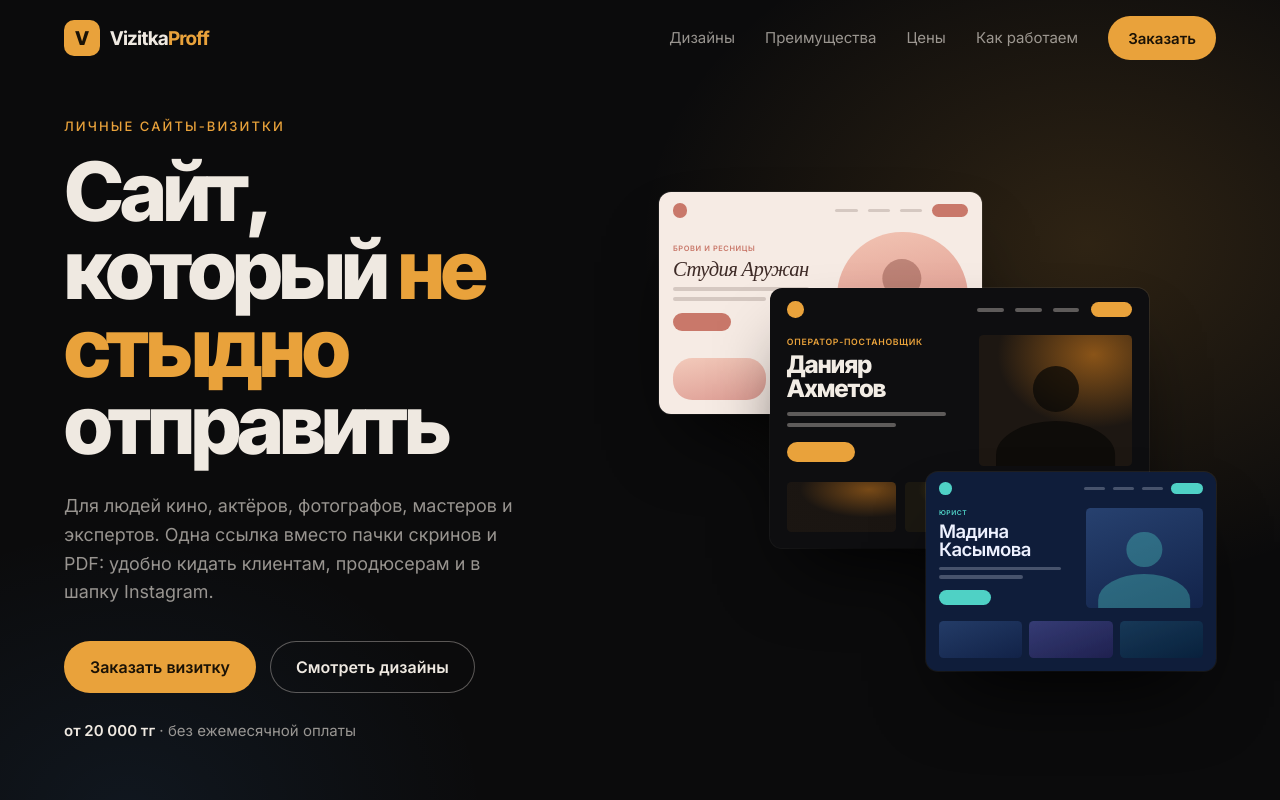
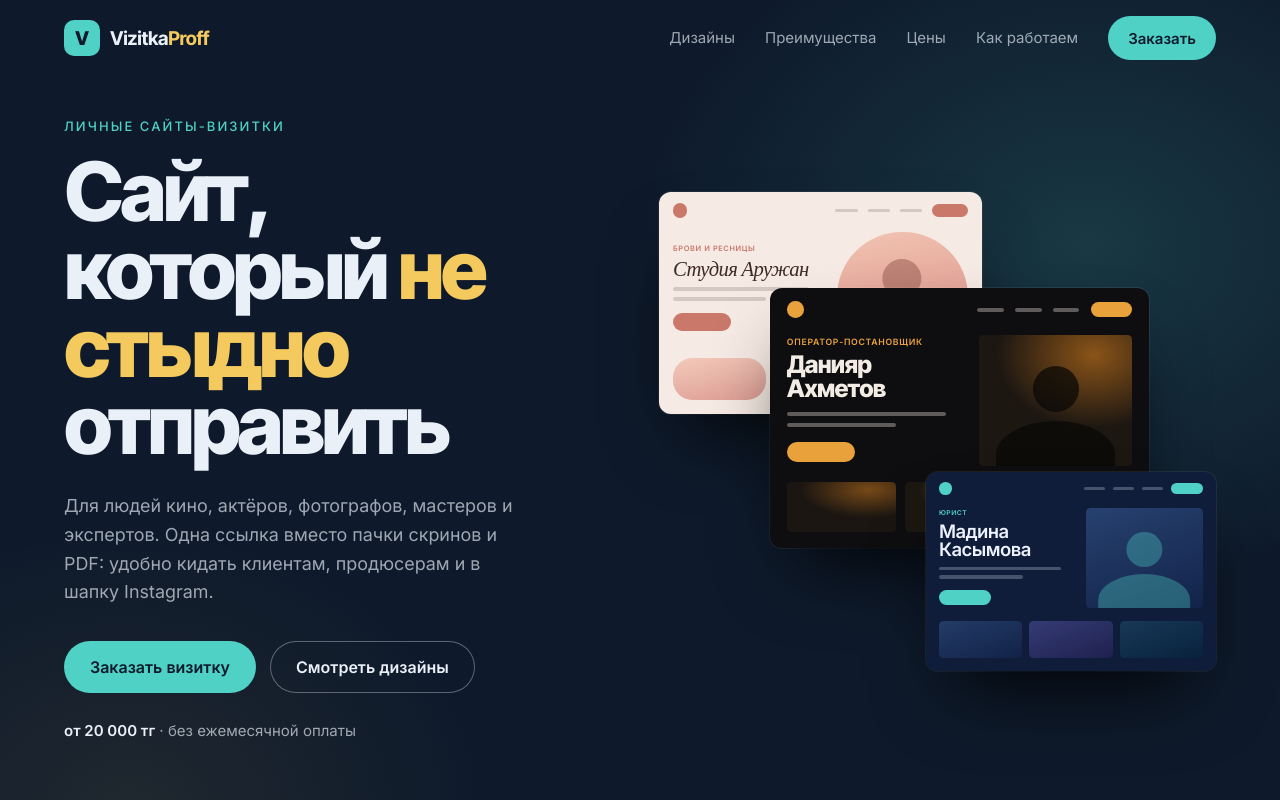
Before and after one commit to vizitkaproff/vizitkaproff.github.io, a plain HTML site: page index.html in a window 1280 px wide. Shown: the top 800 px of the page. Drawn offline with nearby package versions, Linux system fonts and the light colour scheme; a web font is replaced by a local one.

Commit message:
Палитра «Ночной синий»: тёмно-синий фон, бирюзовые кнопки, золотые акценты
Co-Authored-By: Claude Opus 5.5 <noreply@anthropic.com>

```diff
--- a/style.css
+++ b/style.css
@@ -1,12 +1,13 @@
 :root {
-  --bg: #0b0b0c;
-  --bg-2: #121214;
-  --card: #161618;
-  --line: rgba(239, 233, 225, 0.12);
-  --ink: #efe9e1;
-  --muted: rgba(239, 233, 225, 0.62);
-  --accent: #e9a23b;
-  --accent-ink: #1a1206;
+  --bg: #0e1a2b;
+  --bg-2: #12223a;
+  --card: #1a2c46;
+  --line: rgba(234, 240, 247, 0.12);
+  --gold: #f4c95d;
+  --ink: #eaf0f7;
+  --muted: rgba(234, 240, 247, 0.66);
+  --accent: #4fd1c5;
+  --accent-ink: #0e1a2b;
   --radius: 16px;
   --wrap: min(1200px, 100% - 2 * clamp(20px, 5vw, 64px));
   --display: "Inter Tight", "Inter", system-ui, sans-serif;
@@ -38,20 +39,20 @@ img { display: block; max-width: 100%; height: auto; }
   border-radius: 999px; background: var(--accent); color: var(--accent-ink); font: 600 16px/1 var(--body);
   transition: transform 0.25s var(--ease), box-shadow 0.25s, background 0.25s;
 }
-.btn:hover { transform: translateY(-2px); box-shadow: 0 10px 30px -10px rgba(233, 162, 59, 0.6); }
+.btn:hover { transform: translateY(-2px); box-shadow: 0 10px 30px -10px rgba(79, 209, 197, 0.6); }
 .btn:active { transform: translateY(0) scale(0.98); }
-.btn--ghost { background: transparent; color: var(--ink); box-shadow: inset 0 0 0 1px rgba(239, 233, 225, 0.35); }
-.btn--ghost:hover { background: rgba(239, 233, 225, 0.08); box-shadow: inset 0 0 0 1px var(--ink); }
+.btn--ghost { background: transparent; color: var(--ink); box-shadow: inset 0 0 0 1px rgba(234, 240, 247, 0.35); }
+.btn--ghost:hover { background: rgba(234, 240, 247, 0.08); box-shadow: inset 0 0 0 1px var(--ink); }
 .btn--small { min-height: 44px; padding: 0 20px; font-size: 15px; }
 
 /* Навигация */
 .nav { position: fixed; inset: 0 0 auto; z-index: 50; border-bottom: 1px solid transparent; transition: background 0.3s, border-color 0.3s; }
-.nav.is-solid { background: rgba(11, 11, 12, 0.75); backdrop-filter: blur(14px); border-color: var(--line); }
+.nav.is-solid { background: rgba(14, 26, 43, 0.78); backdrop-filter: blur(14px); border-color: var(--line); }
 .nav__row { display: flex; align-items: center; justify-content: space-between; height: 76px; }
 .logo { display: flex; align-items: center; gap: 10px; min-height: 44px; }
 .logo__mark { display: grid; place-items: center; width: 36px; height: 36px; border-radius: 10px; background: var(--accent); color: var(--accent-ink); font: 800 19px/1 var(--display); }
 .logo__text { font: 700 19px/1 var(--display); letter-spacing: -0.02em; }
-.logo__text b { color: var(--accent); font-weight: 700; }
+.logo__text b { color: var(--gold); font-weight: 700; }
 .nav__links { display: flex; align-items: center; gap: 30px; }
 .nav__links a:not(.btn) { position: relative; font-size: 15px; color: var(--muted); padding: 12px 0; transition: color 0.2s; }
 .nav__links a:not(.btn)::after { content: ""; position: absolute; left: 0; right: 0; bottom: 6px; height: 1px; background: var(--ink); transform: scaleX(0); transform-origin: left; transition: transform 0.3s var(--ease); }
@@ -62,13 +63,13 @@ img { display: block; max-width: 100%; height: auto; }
 .hero {
   min-height: 100svh; display: flex; align-items: center; padding: 120px 0 70px; overflow: hidden;
   background:
-    radial-gradient(50% 60% at 85% 30%, rgba(233, 162, 59, 0.16), transparent 70%),
-    radial-gradient(40% 50% at 10% 100%, rgba(79, 163, 255, 0.08), transparent 70%),
+    radial-gradient(50% 60% at 85% 30%, rgba(79, 209, 197, 0.16), transparent 70%),
+    radial-gradient(40% 50% at 10% 100%, rgba(244, 201, 93, 0.08), transparent 70%),
     var(--bg);
 }
 .hero__grid { display: grid; grid-template-columns: 1fr 1.05fr; gap: clamp(40px, 5vw, 80px); align-items: center; }
 .hero h1 { font-size: clamp(44px, 6.4vw, 92px); font-weight: 800; letter-spacing: -0.045em; line-height: 0.95; margin-bottom: 28px; }
-.hero h1 span { color: var(--accent); }
+.hero h1 span { color: var(--gold); }
 .lead { font-size: clamp(17px, 1.4vw, 20px); color: var(--muted); max-width: 40ch; margin-bottom: 34px; }
 .actions { display: flex; flex-wrap: wrap; gap: 14px; margin-bottom: 26px; }
 .hero__note { color: var(--muted); font-size: 15px; }
@@ -170,7 +171,7 @@ img { display: block; max-width: 100%; height: auto; }
 /* Цены */
 .plans { display: grid; grid-template-columns: repeat(3, 1fr); gap: 16px; align-items: stretch; }
 .plan { position: relative; display: flex; flex-direction: column; padding: 34px 30px 30px; border-radius: var(--radius); background: var(--card); box-shadow: inset 0 0 0 1px var(--line); }
-.plan--main { background: linear-gradient(180deg, rgba(233, 162, 59, 0.12), var(--card) 60%); box-shadow: inset 0 0 0 1px rgba(233, 162, 59, 0.55); }
+.plan--main { background: linear-gradient(180deg, rgba(79, 209, 197, 0.12), var(--card) 60%); box-shadow: inset 0 0 0 1px rgba(79, 209, 197, 0.55); }
 .plan__tag { position: absolute; top: -13px; left: 30px; padding: 5px 12px; border-radius: 999px; background: var(--accent); color: var(--accent-ink); font: 600 12px/1.2 var(--body); letter-spacing: 0.04em; }
 .plan h3 { font-size: 22px; margin-bottom: 14px; }
 .plan__price { font: 800 clamp(34px, 3.4vw, 44px)/1 var(--display); letter-spacing: -0.03em; margin-bottom: 26px; }
@@ -189,7 +190,7 @@ img { display: block; max-width: 100%; height: auto; }
 .steps p { color: var(--muted); font-size: 15px; }
 
 /* Контакты */
-.contact { background: radial-gradient(60% 80% at 100% 0%, rgba(233, 162, 59, 0.16), transparent 60%), var(--bg); }
+.contact { background: radial-gradient(60% 80% at 100% 0%, rgba(79, 209, 197, 0.16), transparent 60%), var(--bg); }
 .contact__title { font-size: clamp(36px, 5.6vw, 80px); max-width: 15ch; margin-bottom: 24px; }
 .contact__lead { color: var(--muted); font-size: 19px; margin-bottom: 44px; max-width: 46ch; }
 .contact__links { display: grid; grid-template-columns: repeat(3, 1fr); gap: 14px; }
@@ -199,11 +200,11 @@ img { display: block; max-width: 100%; height: auto; }
   transition: transform 0.25s var(--ease), background 0.25s, box-shadow 0.25s;
 }
 .contact__link span { color: var(--accent); transition: transform 0.25s var(--ease); }
-.contact__link:hover { transform: translateY(-2px); background: rgba(239, 233, 225, 0.05); box-shadow: inset 0 0 0 1px rgba(239, 233, 225, 0.3); }
+.contact__link:hover { transform: translateY(-2px); background: rgba(234, 240, 247, 0.05); box-shadow: inset 0 0 0 1px rgba(234, 240, 247, 0.3); }
 .contact__link:hover span { transform: translate(3px, -3px); }
 .contact__link--main { background: var(--accent); color: var(--accent-ink); box-shadow: none; }
 .contact__link--main span { color: var(--accent-ink); }
-.contact__link--main:hover { background: #f0b04f; box-shadow: 0 10px 30px -10px rgba(233, 162, 59, 0.6); }
+.contact__link--main:hover { background: #6ee0d5; box-shadow: 0 10px 30px -10px rgba(79, 209, 197, 0.6); }
 
 /* Подвал */
 .footer { border-top: 1px solid var(--line); padding: 28px 0; color: var(--muted); font-size: 14px; }
```
Also changed, not shown: index.html (+2 -2 lines).
